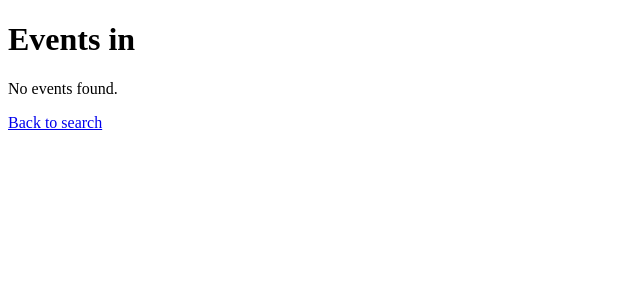
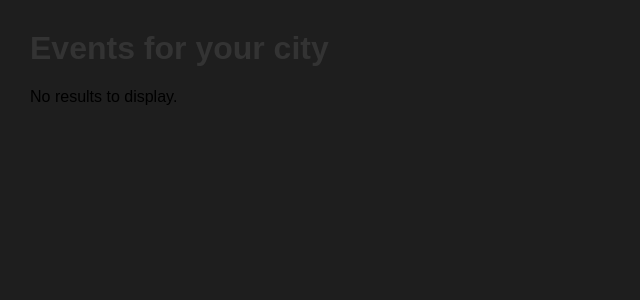
Before and after one commit to samantha0scalia/hcde310-final, a Flask app: page /results in a window 1280 px wide. Shown: the top 300 px of the page, without its empty margins (0-640 px from the left). Run offline with Flask 3, Linux system fonts and the light colour scheme.

Commit message:
almost done with front end design

```diff
--- a/app.py
+++ b/app.py
@@ -16,10 +16,11 @@ def results():
     city = request.args.get("city_name", None)
     if city:
         events, error = process_events_for_next_3_days(city)
-        result = f"Results for city: {city}"
     else:
-        result = "No city specified."
-    return render_template("results.html", result=result)
+        events, error = [], "No city specified."
+
+    return render_template("results.html", result=events, error=error)
+
 
 if __name__ == "__main__":
     app.run(debug=True)
--- a/functions.py
+++ b/functions.py
@@ -81,7 +81,7 @@ def classify_event(event):
     segment = classifications[0]["segment"]["name"].lower() if classifications else ""
 
     keywords_indoor = ["theater", "ballet", "opera", "symphony", "indoor", "orchestra", "broadway"]
-    keywords_outdoor = ["festival", "fair", "outdoor", "parade", "market", "race", "marathon", "stadium" , ""]
+    keywords_outdoor = ["festival", "fair", "outdoor", "parade", "market", "race", "marathon", "stadium" , "ballpark"]
 
     if any(word in name for word in keywords_indoor) or "classical" in segment:
         return "indoor"
@@ -93,7 +93,7 @@ def classify_event(event):
 def process_events_for_next_3_days(city):
     lat, lon = get_coordinates_from_city(city)
     if lat is None or lon is None:
-        return None, "Could not find coordinates for city."
+        return [], "Could not find coordinates for city."
 
     today = datetime.now()
     all_results = []
--- a/templates/results.html
+++ b/templates/results.html
@@ -1,26 +1,63 @@
 <!DOCTYPE html>
-<html lang="en">
+<html>
 <head>
-  <meta charset="UTF-8" />
-  <title>Results for {{ city }}</title>
+    <title>Event Results</title>
+    <style>
+        body {
+            font-family: Arial, sans-serif;
+            margin: 30px;
+            background-color: #1e1e1e;
+        }
+        h1 {
+            color: #333;
+        }
+        .day-section {
+            background: slategrey;
+            border-radius: 8px;
+            padding: 20px;
+            margin-bottom: 20px;
+            box-shadow: 0 4px 10px rgba(0,0,0,0.1);
+        }
+        .weather {
+            font-weight: bold;
+            margin-bottom: 10px;
+        }
+        .event {
+            margin: 10px 0;
+        }
+        .event a {
+            text-decoration: none;
+            color: #007bff;
+        }
+        .event a:hover {
+            text-decoration: underline;
+        }
+    </style>
 </head>
 <body>
-  <h1>Events in {{ city }}</h1>
+    <h1>Events for {{ request.args.get('city_name', 'your city') }}</h1>
 
-  {% if error %}
-    <p style="color:red;">Error: {{ error }}</p>
-  {% endif %}
+    {% if result %}
+        {% for day in result %}
+            <div class="day-section">
+                <h2>{{ day.date }}</h2>
+                <p class="weather">{{ day.weather }}</p>
 
-  {% if events %}
-    <ul>
-    {% for event in events %}
-      <li>{{ event }}</li>
-    {% endfor %}
-    </ul>
-  {% else %}
-    <p>No events found.</p>
-  {% endif %}
-
-  <a href="{{ url_for('index') }}">Back to search</a>
+                {% if day.events %}
+                    <ul>
+                        {% for event in day.events %}
+                            <li class="event">
+                                <a href="{{ event.url }}" target="_blank">{{ event.name }}</a> – {{ event.venue }}
+                            </li>
+                        {% endfor %}
+                    </ul>
+                {% else %}
+                    <p>No matching events found for this day.</p>
+                {% endif %}
+            </div>
+        {% endfor %}
+    {% else %}
+        <p>No results to display.</p>
+    {% endif %}
 </body>
 </html>
```
